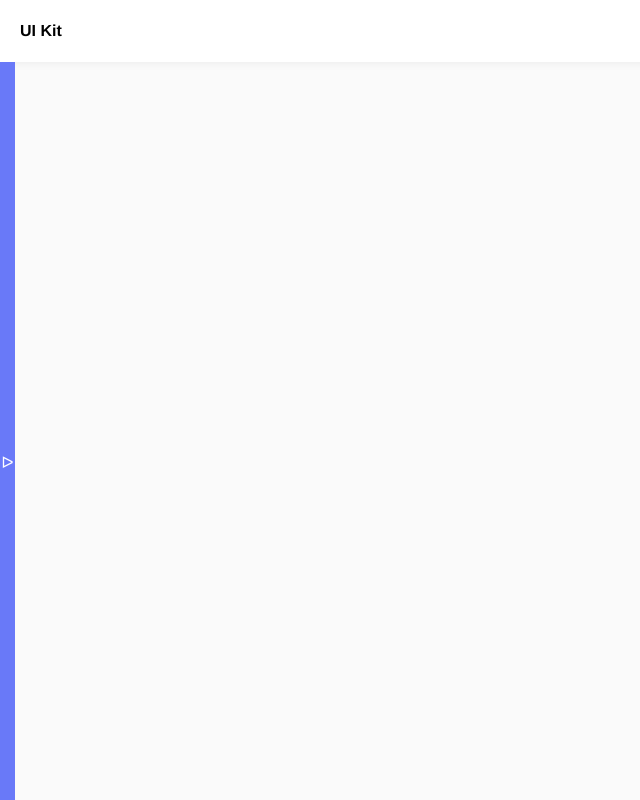
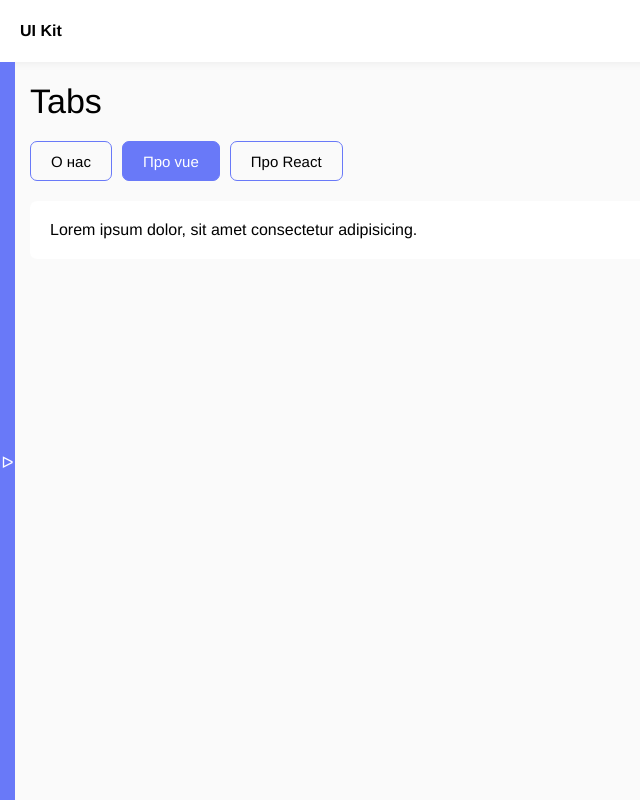
Before and after one commit to KosenkovRuslan/ui-kit, a Vue app: page /tabs in a window 1280 px wide. Shown: the whole page, without its empty margins (0-640 px from the left). Built offline with nearby package versions, Linux system fonts and the light colour scheme.

Commit message:
Added component Tabs

```diff
--- /dev/null
+++ b/src/components/Tabs.vue
@@ -0,0 +1,70 @@
+<script setup>
+const props = defineProps({
+	names: {
+		type: Array,
+		required: true,
+	},
+	selectedTab: {
+		type: String,
+		required: false,
+	},
+});
+
+const emits = defineEmits(['changeTab']);
+
+const clickOnTab = (tabName) => {
+	emits('changeTab', tabName)
+};
+</script>
+
+<template>
+	<div class="tab-nav">
+		<span
+			:class="['tab-nav__item', { selected: tab.name === selectedTab }]"
+			v-for="tab of names"
+			:key="tab.name"
+			@click="clickOnTab(tab.name)"
+		>
+			{{ tab.label }}
+		</span>
+	</div>
+	<div class="tab-content">
+		<slot />
+	</div>
+</template>
+
+<style lang="scss" scoped>
+.tab {
+	&-nav {
+		display: flex;
+		align-items: center;
+		margin-bottom: 20px;
+		&__item {
+			height: 40px;
+			display: flex;
+			align-items: center;
+			justify-content: center;
+			margin-right: 10px;
+			border-radius: 7px;
+			cursor: pointer;
+			border: 1px solid var(--primary);
+			padding: 0 20px;
+			font-size: 15px;
+			&:hover {
+				background: var(--primary-hover);
+				color: #fff;
+				transition: 0.2s;
+			}
+			&.selected {
+				background: var(--primary);
+				color: #fff;
+			}
+		}
+	}
+	&-content {
+		padding: 20px;
+		border-radius: 7px;
+		background: #fff;
+	}
+}
+</style>
--- a/src/components/layouts/Sidebar.vue
+++ b/src/components/layouts/Sidebar.vue
@@ -15,6 +15,7 @@ const links = ref([
 	{ name: 'RadioButton', href: '/radiobutton' },
 	{ name: 'Progress', href: '/progress' },
 	{ name: 'Input', href: '/input' },
+	{ name: 'Tabs', href: '/tabs' },
 ])
 </script>
 
--- a/src/router/index.js
+++ b/src/router/index.js
@@ -6,6 +6,7 @@ import Checkbox from "@/views/Checkbox.vue";
 import Radiobutton from "@/views/Radiobutton.vue";
 import Progress from "@/views/Progress.vue";
 import Input from "@/views/Input.vue";
+import Tabs from "@/views/Tabs.vue";
 
 const router = createRouter({
 	history: createWebHistory(),
@@ -45,6 +46,11 @@ const router = createRouter({
 			name: "Input",
 			component: Input,
 		},
+		{
+			path: "/tabs",
+			name: "Tabs",
+			component: Tabs,
+		},
 	],
 });
 
--- /dev/null
+++ b/src/views/Tabs.vue
@@ -0,0 +1,30 @@
+<script setup>
+import { ref } from 'vue';
+import Tabs from '@/components/Tabs.vue';
+
+const names = [
+	{ name: 'About', label: 'О нас'},
+	{ name: 'Vue', label: 'Про vue'},
+	{ name: 'React', label: 'Про React'},
+];
+
+const selectedTab = ref('Vue');
+const changeTab = (tabName) => {
+	selectedTab.value = tabName;
+}
+</script>
+
+<template>
+	<h1 class="heading-1">Tabs</h1>
+	<Tabs
+		:names="names"
+		:selectedTab="selectedTab"
+		@changeTab="changeTab"
+	>
+		<div v-if="selectedTab === 'About'">Lorem ipsum dolor sit amet.</div>
+		<div v-if="selectedTab === 'Vue'">Lorem ipsum dolor, sit amet consectetur adipisicing.</div>
+		<div v-if="selectedTab === 'React'">Lorem ipsum, dolor sit amet consectetur adipisicing elit. Velit, nostrum.</div>
+	</Tabs>
+</template>
+
+<style lang="scss" scoped></style>
```
